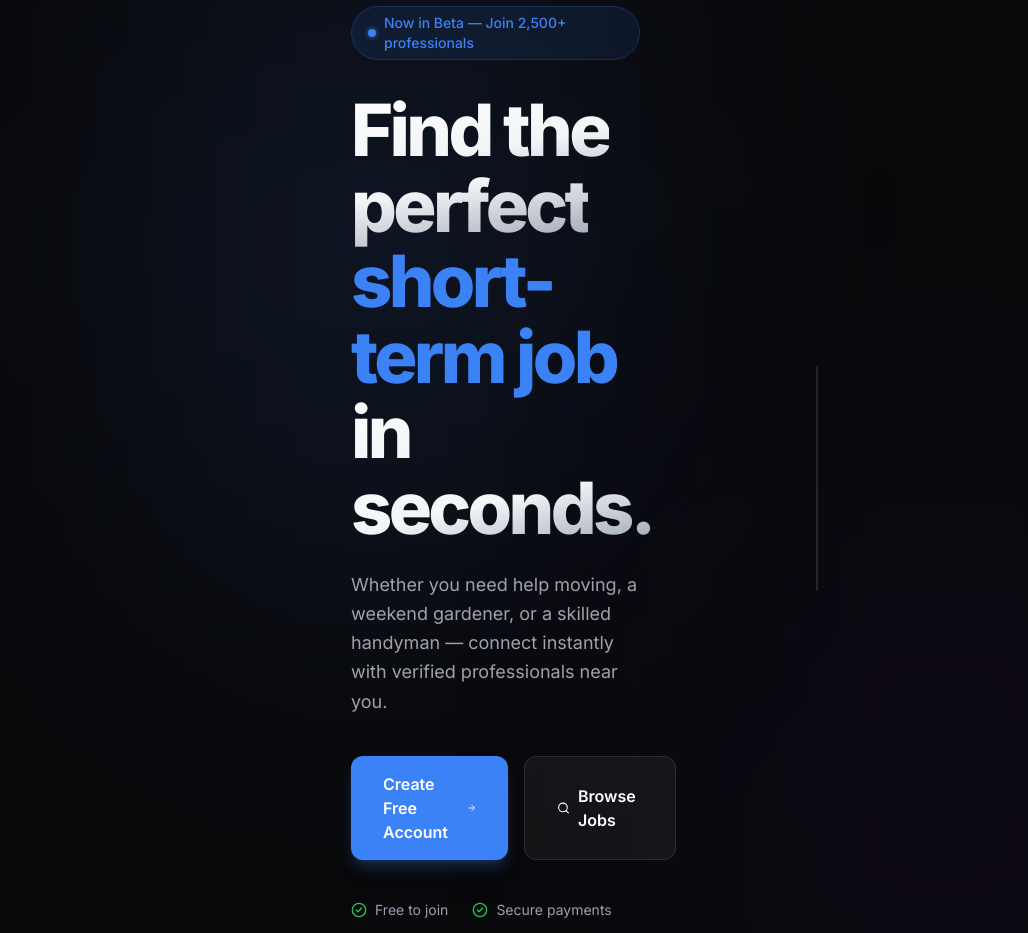
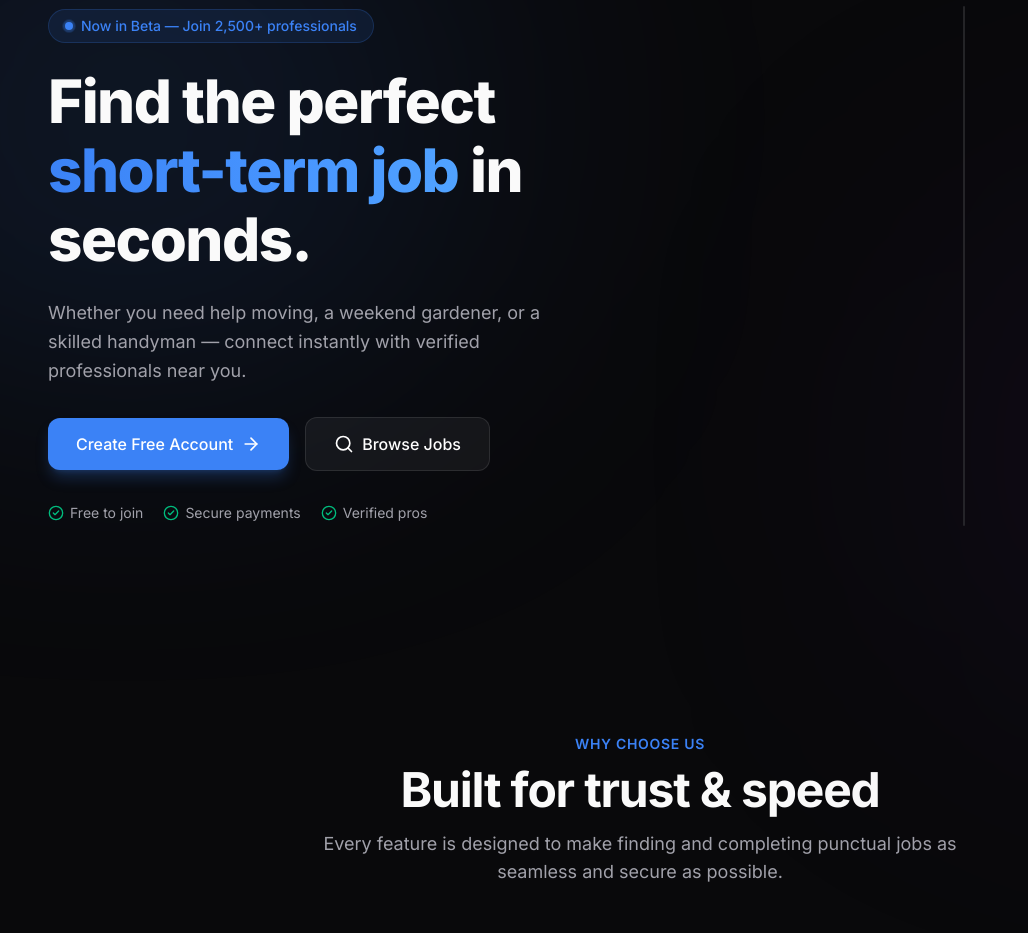
Before and after one commit to steve-237/jobconnect, a Next.js app in the folder web/: page / in a window 1280 px wide. Shown: the part 180-1113 px from the top of the page, without its empty margins (0-1028 px from the left). Built offline with nearby package versions, Linux system fonts and the light colour scheme.

Commit message:
style(web): refine hero section typography and layout

```diff
--- a/web/src/app/page.tsx
+++ b/web/src/app/page.tsx
@@ -116,7 +116,7 @@ export default function Home() {
         <div className="absolute bottom-0 right-[-15%] w-[40%] h-[50%] rounded-full bg-purple-900/15 blur-[150px] pointer-events-none" />
 
         <div className="flex flex-col items-start lg:w-1/2 z-10 animate-fade-in-up">
-          <div className="inline-flex items-center gap-2 px-4 py-1.5 rounded-full bg-primary/10 border border-primary/20 text-primary text-sm font-medium mb-8">
+          <div className="inline-flex items-center gap-2 px-4 py-1.5 rounded-full bg-primary/10 border border-primary/20 text-primary text-sm font-medium mb-6">
             <span className="relative flex h-2 w-2">
               <span className="animate-ping absolute inline-flex h-full w-full rounded-full bg-primary opacity-75"></span>
               <span className="relative inline-flex rounded-full h-2 w-2 bg-primary"></span>
@@ -124,35 +124,31 @@ export default function Home() {
             Now in Beta — Join 2,500+ professionals
           </div>
 
-          <h1 className="text-5xl md:text-6xl lg:text-7xl font-extrabold tracking-tighter mb-6 leading-[1.05]">
-            <span className="bg-gradient-to-br from-white via-gray-100 to-gray-400 bg-clip-text text-transparent">
-              Find the perfect
-            </span>
-            <br />
-            <span className="text-primary">short-term job</span>
-            <br />
-            <span className="bg-gradient-to-br from-white via-gray-100 to-gray-400 bg-clip-text text-transparent">
-              in seconds.
-            </span>
+          <h1 className="text-4xl md:text-5xl lg:text-6xl font-extrabold tracking-tight mb-6 leading-[1.15]">
+            Find the perfect{' '}
+            <span className="text-transparent bg-clip-text bg-gradient-to-r from-primary to-blue-400">
+              short-term job
+            </span>{' '}
+            in seconds.
           </h1>
 
-          <p className="text-lg text-muted-foreground mb-10 max-w-lg leading-relaxed">
+          <p className="text-lg text-muted-foreground mb-8 max-w-lg leading-relaxed">
             Whether you need help moving, a weekend gardener, or a skilled handyman — connect instantly with verified professionals near you.
           </p>
 
-          <div className="flex flex-col sm:flex-row gap-4 w-full">
+          <div className="flex flex-col sm:flex-row items-center gap-4 w-full sm:w-auto mb-8">
             {isLoggedIn ? (
               <>
                 <Link
                   href="/dashboard"
-                  className="flex items-center justify-center gap-2 bg-primary hover:bg-primary-hover text-white px-8 py-4 rounded-xl font-semibold transition-all hover:scale-105 active:scale-95 shadow-lg shadow-primary/25"
+                  className="w-full sm:w-auto flex items-center justify-center gap-2 bg-primary hover:bg-primary-hover text-white px-7 py-3.5 rounded-xl font-medium transition-all shadow-lg shadow-primary/25"
                 >
+                  <LayoutDashboard className="w-5 h-5" />
                   Go to Dashboard
-                  <LayoutDashboard className="w-5 h-5" />
                 </Link>
                 <Link
                   href="/jobs"
-                  className="flex items-center justify-center gap-2 bg-white/5 hover:bg-white/10 text-white px-8 py-4 rounded-xl font-semibold transition-all hover:scale-105 active:scale-95 border border-white/10"
+                  className="w-full sm:w-auto flex items-center justify-center gap-2 bg-white/5 hover:bg-white/10 text-white px-7 py-3.5 rounded-xl font-medium transition-all border border-white/10"
                 >
                   <Search className="w-5 h-5" />
                   Browse Jobs
@@ -162,14 +158,14 @@ export default function Home() {
               <>
                 <Link
                   href="/register"
-                  className="flex items-center justify-center gap-2 bg-primary hover:bg-primary-hover text-white px-8 py-4 rounded-xl font-semibold transition-all hover:scale-105 active:scale-95 shadow-lg shadow-primary/25"
+                  className="w-full sm:w-auto flex items-center justify-center gap-2 bg-primary hover:bg-primary-hover text-white px-7 py-3.5 rounded-xl font-medium transition-all shadow-lg shadow-primary/25"
                 >
                   Create Free Account
                   <ArrowRight className="w-5 h-5" />
                 </Link>
                 <Link
                   href="/jobs"
-                  className="flex items-center justify-center gap-2 bg-white/5 hover:bg-white/10 text-white px-8 py-4 rounded-xl font-semibold transition-all hover:scale-105 active:scale-95 border border-white/10"
+                  className="w-full sm:w-auto flex items-center justify-center gap-2 bg-white/5 hover:bg-white/10 text-white px-7 py-3.5 rounded-xl font-medium transition-all border border-white/10"
                 >
                   <Search className="w-5 h-5" />
                   Browse Jobs
@@ -178,16 +174,10 @@ export default function Home() {
             )}
           </div>
 
-          <div className="mt-10 flex flex-wrap items-center gap-x-6 gap-y-3 text-sm text-gray-400">
-            <div className="flex items-center gap-2">
-              <CheckCircle2 className="w-4 h-4 text-success" /> Free to join
-            </div>
-            <div className="flex items-center gap-2">
-              <CheckCircle2 className="w-4 h-4 text-success" /> Secure payments
-            </div>
-            <div className="flex items-center gap-2">
-              <CheckCircle2 className="w-4 h-4 text-success" /> Verified profiles
-            </div>
+          <div className="flex flex-wrap items-center gap-5 text-sm text-muted-foreground">
+            <span className="flex items-center gap-1.5"><CheckCircle2 className="w-4 h-4 text-emerald-500" /> Free to join</span>
+            <span className="flex items-center gap-1.5"><CheckCircle2 className="w-4 h-4 text-emerald-500" /> Secure payments</span>
+            <span className="flex items-center gap-1.5"><CheckCircle2 className="w-4 h-4 text-emerald-500" /> Verified pros</span>
           </div>
         </div>
 
```
